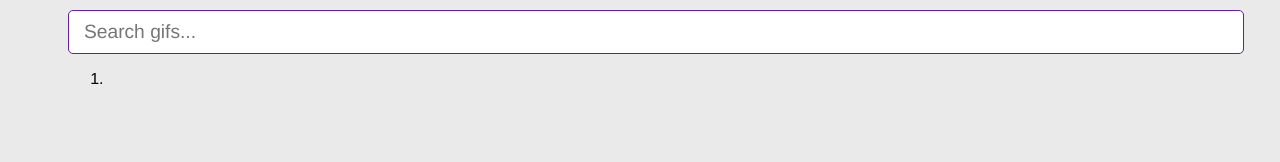
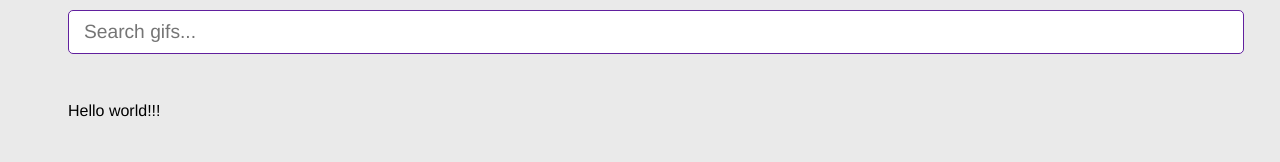
Before and after one commit to devMetalG/gif-expert-app, a React (Vite) app: page / in a window 1280 px wide. Shown: the part 138-300 px from the top of the page. Built offline with nearby package versions, Linux system fonts and the light colour scheme.

Commit message:
Gif Grid

```diff
--- a/src/GifExpertApp.tsx
+++ b/src/GifExpertApp.tsx
@@ -1,6 +1,6 @@
 import { useState } from 'react';
 import { AddCategory } from './components/AddCategory';
-
+import { GifGrid } from './components/GifGrid';
 export const GifExpertApp:React.FC = () => {
 
   const [categories, setCategories] = useState(['']);
@@ -20,10 +20,12 @@
       {/* Input */}
       <AddCategory onAddCategory = { onAddCategory }/>
       {/* List */}
-      <ol>
-        { categories.map(category => <li key= { category } > { category } </li>) }
-      </ol>
-        {/* List Item */}
+      { categories.map(category => (
+          <GifGrid
+            key= { category }
+            category= { category } />
+        ))
+      }
     </>
   )
 }
--- /dev/null
+++ b/src/components/GifGrid.tsx
@@ -0,0 +1,12 @@
+interface GifGridProps{
+  category: string
+}
+
+export const GifGrid:React.FC<GifGridProps> = ({ category }) => {
+  return (
+    <>
+      <h3> {category} </h3>
+      <p> Hello world!!! </p>
+    </>
+  )
+}
```
